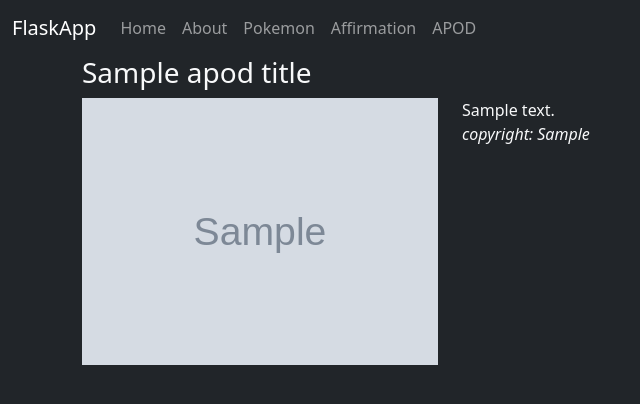
After one commit to jordanwentland/flaskApp, a Flask app: template templates/apod.html in a window 1280 px wide. The commit adds this page. Shown: the top 404 px of the page, without its empty margins (0-640 px from the left). Run offline with Flask 2, Linux system fonts and the light colour scheme; the template is opened without the code that fills it: most values are stand-ins (such as "Sample title", 1, 10 or a date in 2020); grey boxes marked "Sample" are stand-in pictures.

Commit message:
more templates and API work

```diff
--- a/app.py
+++ b/app.py
@@ -1,42 +1,30 @@
-from markupsafe import escape
-from flask import Flask, abort, render_template
-import datetime
-import requests
-import time
-import json
-import random
+# Import statements
+from flask import Flask, render_template
+import datetime, requests, time, json, random, config
 
 app = Flask(__name__)
-
-
-@app.route('/flask/')
-def index():
-   return render_template('index.html', utc_dt=datetime.datetime.utcnow(), goo_request=googleRequest(), poke_res=pokeLookup())
 
 @app.route('/')
 def home():
     return render_template('home.html')
 
+@app.route('/flask/')
+def index():
+    startTime = time.time()
+    x = requests.get('https://google.com')
+    roundTime = round(((time.time() - startTime) * 1000), 2)
+    googleStatus = f"{x.status_code}, {roundTime} ms"
+    return render_template('index.html', utc_dt=datetime.datetime.utcnow(), goo_request=googleStatus)
+
 @app.route('/about/')
 def about():
     return render_template('about.html')
 
+
 @app.route('/pokemon/')
 def pokemon():
-    pokeData = pokeLookup()
-    return render_template('pokemon.html', poke_img=pokeData[0], poke_name=pokeData[1], poke_id=pokeData[2], poke_shiny=pokeData[3])
-
-# Functions that can be passed through to the flask application
-def googleRequest():
-    startTime = time.time()
-    x = requests.get('https://google.com')
-    roundTime = round(((time.time() - startTime) * 1000),2)
-    googleStatus = f"{x.status_code}, {roundTime} ms"
-    return googleStatus
-
-def pokeLookup():
-    number = random.randint(1,905)
-    shiny = random.randint(0,1)
+    number = random.randint(1, 905)
+    shiny = random.randint(0, 1)
     response_API = requests.get(f'https://pokeapi.co/api/v2/pokemon/{number}')
     data = response_API.text
     parse_json = json.loads(data)
@@ -48,4 +36,55 @@ def pokeLookup():
     elif shiny == 1:
         spriteFront = parse_json['sprites']['other']['home']['front_shiny']
         shinyStatus = "*"
-    return [spriteFront, pokeName, pokeID, shinyStatus]
+    pokeData = [spriteFront, pokeName, pokeID, shinyStatus]
+    return render_template('pokemon.html', poke_img=pokeData[0], poke_name=pokeData[1], poke_id=pokeData[2], poke_shiny=pokeData[3])
+
+
+@app.route('/affirmation/')
+def affirm():
+    response_API = requests.get('https://www.affirmations.dev/')
+    data = response_API.text
+    parse_json = json.loads(data)
+    affirmation = parse_json['affirmation']
+    return render_template('affirmation.html', affirm_text=affirmation)
+
+
+@app.route('/fox/')
+def fox():
+    response_API = requests.get('https://randomfox.ca/floof/')
+    data = response_API.text
+    parse_json = json.loads(data)
+    foxRes = parse_json['image']
+    return render_template('fox.html', fox_img=foxRes)
+
+
+@app.route('/apod/')
+def apod():
+    response_API = requests.get(
+        f'https://api.nasa.gov/planetary/apod?api_key={config.apod_key}')
+    data = response_API.text
+    parse_json = json.loads(data)
+    apodImg = parse_json['url']
+    apodTitle = parse_json['title']
+    apodDesc = parse_json['explanation']
+    apodCredit = parse_json['copyright']
+    apodData = [apodTitle, apodImg, apodDesc, apodCredit]
+    return render_template('apod.html', apod_title=apodData[0], apod_img=apodData[1], apod_desc=apodData[2], apod_credit=apodData[3])
+
+
+@app.route('/omdb/')
+def omdb():
+    OMDB = 'b2bd0dd8'
+    response_API = requests.get(
+        f'https://www.omdbapi.com/?i={config.omdb_key}&apikey={OMDB}')
+    print(response_API)
+    data = response_API.text
+    parse_json = json.loads(data)
+    omdbImg = parse_json['Poster']
+    omdbTitle = parse_json['Title']
+    omdbYear = parse_json['Year']
+    omdbPlot = parse_json['Plot']
+    omdbRSRC = parse_json['Ratings'][1]['Source']
+    omdbRVAL = parse_json['Ratings'][1]['Value']
+    omdb =  [omdbTitle, omdbImg, omdbYear, omdbPlot, omdbRSRC, omdbRVAL]
+    return render_template('omdb.html', omdb_title=omdb[0], omdb_img=omdb[1], omdb_year=omdb[2], omdb_plot=omdb[3], omdb_src=omdb[4], omdb_rate=omdb[5])
--- /dev/null
+++ b/templates/apod.html
@@ -0,0 +1,9 @@
+{% extends 'base.html' %} {% block content %}
+<div class="row">
+  <div class="col-9"><h3>{{apod_title}}</h3></div>
+  <div class="col-4">
+    <img src={{ apod_img }} style="max-width: 100%; max-height: 100%" />
+  </div>
+  <div class="col-6">{{apod_desc}}<br><i>copyright: {{apod_credit}}</i></div>
+</div>
+{% endblock %}
--- a/templates/base.html
+++ b/templates/base.html
@@ -28,6 +28,12 @@
             <li class="nav-item">
               <a class="nav-link" href="{{ url_for('pokemon') }}">Pokemon</a>
             </li>
+            <li class="nav-item">
+              <a class="nav-link" href="{{ url_for('affirm') }}">Affirmation</a>
+            </li>
+            <li class="nav-item">
+              <a class="nav-link" href="{{ url_for('apod') }}">APOD</a>
+            </li>
         </ul>
         </div>
     </div>
```
Also changed, not shown: templates/affirmation.html (added, +7 -0 lines), templates/fox.html (added, +7 -0 lines), templates/omdb.html (added, +7 -0 lines).
